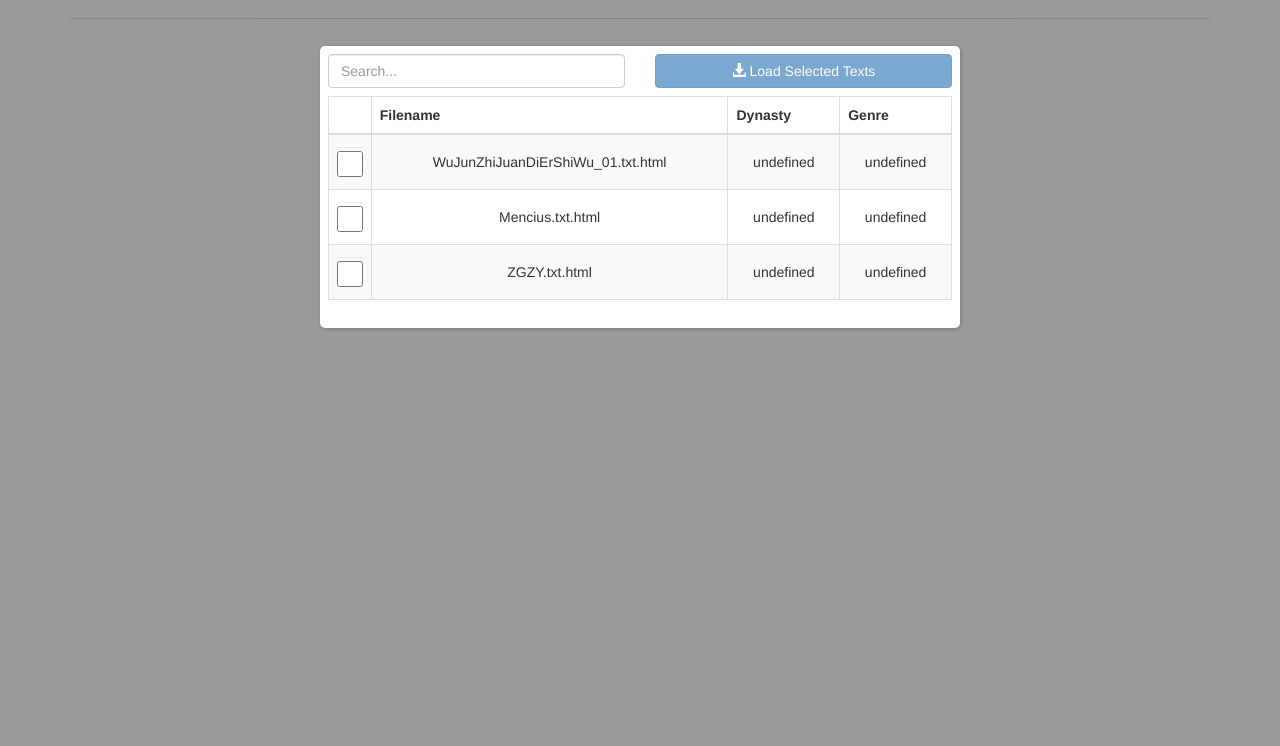
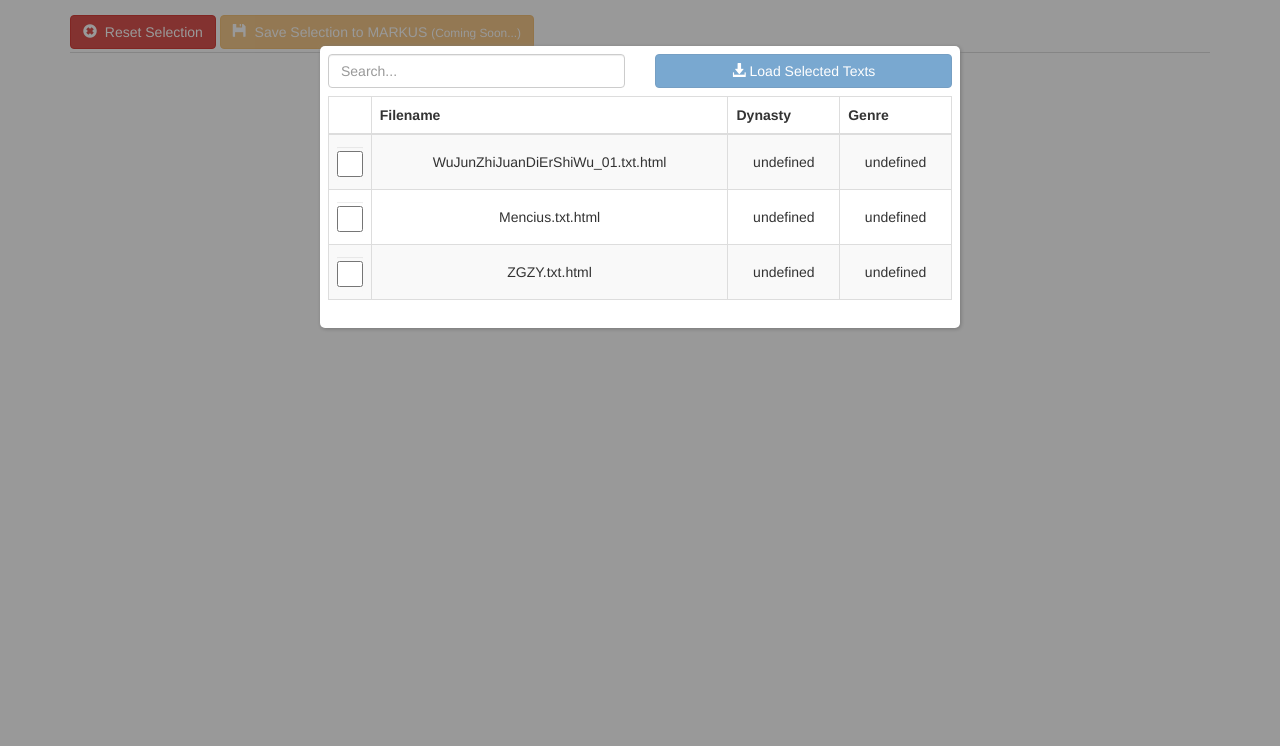
Before and after one commit to MGelein/comparativus, a website: page index.html in a window 1280 px wide. Shown: the part 54-800 px from the top of the page. Drawn offline with Linux system fonts and the light colour scheme.

Commit message:
Reset of selection now supported

```diff
--- a/css/style.css
+++ b/css/style.css
@@ -175,6 +175,14 @@ CUSTOM CLASSES
 /**
 ID's
 **/
+#resetHolder{
+  position: relative;
+  z-index: 5;
+  display: block;
+  top: -0.2em;
+  left: 0em;
+}
+
 #popover, #settingsHolder, #fileSelectionMenu{
   position: absolute;
   background-color: #fff;
--- a/index.html
+++ b/index.html
@@ -46,6 +46,18 @@
         </div>
     </nav>
     <div class="container">
+
+        <!-- Holds the reset selection button -->
+        <div id="resetHolder">
+            <button class="btn btn-danger" id="resetButton">
+                <span class="glyphicon glyphicon-remove-sign"></span>&nbsp;
+                Reset Selection
+            </button>
+            <button class="btn btn-warning disabled" id="saveButton">
+                <span class="glyphicon glyphicon-floppy-disk"></span>&nbsp;
+                Save Selection to MARKUS <span class="small">(Coming Soon...)</span>
+            </button>
+        </div>
 
         <!-- Main Content -->
         <div class="row">
--- a/js/ui.js
+++ b/js/ui.js
@@ -32,6 +32,11 @@
                 comparativus.dicts.toBuild = comparativus.text.amt();
                 comparativus.ui.showLoadingAnimation(true);
                 comparativus.text.prepareAll();
+            });
+
+            //Handler for the reset button
+            $('#resetButton').unbind('click').click(function(){
+                $('.selected').removeClass('selected');
             });
 
             //set popover to have with relative to the main body
```
Also changed, not shown: dist/comparativus.min.comp.js.
